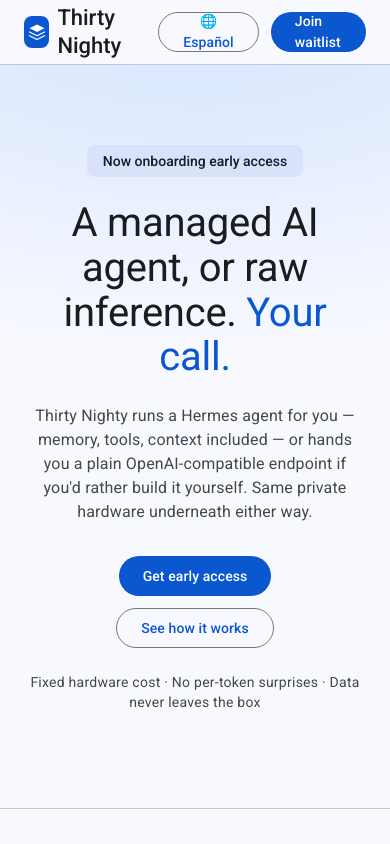
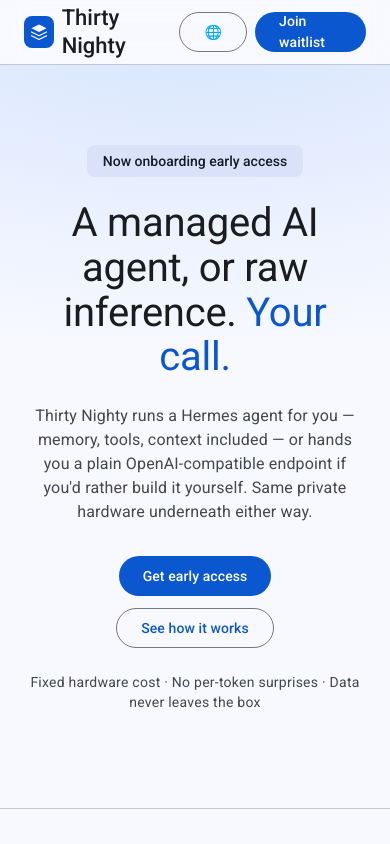
Before and after one commit to PovedaAqui/thirty-nighty, a Next.js app: page / in a window 390 px wide. Shown: the top 844 px of the page. Built offline with nearby package versions, Linux system fonts and the light colour scheme; a web font is replaced by a local one.

Commit message:
Fix header clipping: restore md breakpoint for nav links, compact locale switcher on narrow viewports

```diff
--- a/src/app/page.tsx
+++ b/src/app/page.tsx
@@ -25,22 +25,22 @@
             </span>
             Thirty Nighty
           </a>
-          <div className="hidden sm:flex items-center gap-4 md:gap-6 md-body-medium text-[color:var(--md-sys-color-on-surface-variant)]">
+          <div className="hidden md:flex items-center gap-6 md-body-medium text-[color:var(--md-sys-color-on-surface-variant)]">
             <a href="#product" className="hover:text-[color:var(--md-sys-color-on-surface)]">{t("nav_product")}</a>
             <a href="#how-it-works" className="hover:text-[color:var(--md-sys-color-on-surface)]">{t("nav_how")}</a>
             <a href="#pricing" className="hover:text-[color:var(--md-sys-color-on-surface)]">{t("nav_pricing")}</a>
             <a href="#faq" className="hover:text-[color:var(--md-sys-color-on-surface)]">{t("nav_faq")}</a>
           </div>
-          <div className="flex items-center gap-3">
+          <div className="flex items-center gap-2 sm:gap-3">
             <button
               type="button"
               onClick={() => setLocale(locale === "en" ? "es" : "en")}
-              className="md-button-outlined h-9 px-4"
+              className="md-button-outlined h-9 px-3 sm:px-4"
               aria-label={locale === "en" ? "Cambiar a español" : "Switch to English"}
             >
-              🌐 {locale === "en" ? "Español" : "English"}
+              🌐 <span className="hidden sm:inline">{locale === "en" ? "Español" : "English"}</span>
             </button>
-            <a href="#waitlist" className="md-button-filled">{t("nav_join")}</a>
+            <a href="#waitlist" className="md-button-filled px-4 sm:px-6">{t("nav_join")}</a>
           </div>
         </nav>
       </header>
```
